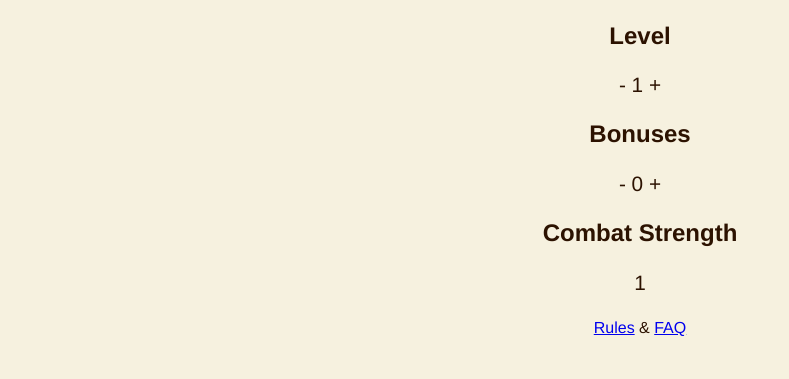
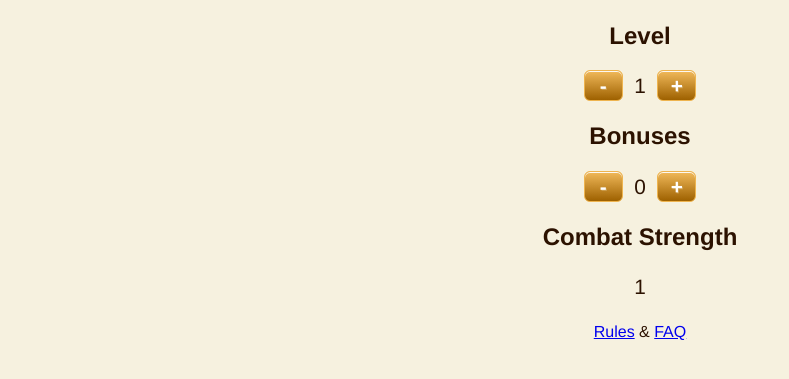
Before and after one commit to phette23/Level-Counter, a plain HTML site: page inlined-everything.html in a window 1280 px wide. Shown: the part 69-448 px from the top of the page, without its empty margins (0-789 px from the left). Drawn offline with nearby package versions, Linux system fonts and the light colour scheme.

Commit message:
push CSS & HTML changes to inlined file

```diff
--- a/inlined-everything.html
+++ b/inlined-everything.html
@@ -38,7 +38,7 @@
   <script src="js/libs/modernizr-2.5.2.min.js"></script>
 
   <style>
-  /*
+ /*
  * HTML5 Boilerplate
  *
  * What follows is the result of much research on cross-browser styling.
@@ -84,15 +84,6 @@ body { margin: 0;
   font-size: 1em;
   line-height: 1.4;
   }
-
-/*
- * Remove text-shadow in selection highlight: h5bp.com/i
- * These selection declarations have to be separate
- * Also: hot pink! (or customize the background color to match your design)
- */
-
-::-moz-selection { background: #fe57a1; color: #fff; text-shadow: none; }
-::selection { background: #fe57a1; color: #fff; text-shadow: none; }
 
 /* =============================================================================
    Links
@@ -267,6 +258,37 @@ footer {
   margin: 20px;
 }
 
+/* buttons */
+
+.pm-button {
+  width: 37px;
+    -moz-box-shadow:inset 0px 1px 0px 0px #fcf8f2;
+    -webkit-box-shadow:inset 0px 1px 0px 0px #fcf8f2;
+  box-shadow:inset 0px 1px 0px 0px #fcf8f2;
+    background:-webkit-gradient( linear, left top, left bottom, color-stop(0.05, #edb556), color-stop(1, #9e6100) );
+    background:-moz-linear-gradient( center top, #edb556 5%, #9e6100 100% );
+    filter:progid:DXImageTransform.Microsoft.gradient(startColorstr='#edb556', endColorstr='#9e6100');
+  background-color:#edb556;
+    -moz-border-radius:6px;
+    -webkit-border-radius:6px;
+  border-radius:6px;
+  border:1px solid #eeb44f;
+  display:inline-block;
+  color:#ffffff; font-weight:bold; text-decoration:none;
+  text-shadow:1px 1px 0px #cc9f52;
+}
+
+.pm-button:hover, .pm-button:focus {
+    background:-webkit-gradient( linear, left top, left bottom, color-stop(0.05, #9e6100), color-stop(1, #edb556) );
+    background:-moz-linear-gradient( center top, #9e6100 5%, #edb556 100% );
+    filter:progid:DXImageTransform.Microsoft.gradient(startColorstr='#9e6100', endColorstr='#edb556');
+  background-color:#9e6100;
+}
+
+.pm-button:active {
+  position:relative; top:1px;
+}
+
 /* ==|== media queries ======================================================
    EXAMPLE Media Query for Responsive Design.
    This example overrides the primary ('mobile first') styles
@@ -343,15 +365,15 @@ footer {
     <h1 contenteditable title="Click me to edit!">Player Name</h1>
     <h2>Level</h2>
     <section>
-            <span onclick="changeValue('level',-1);">-</span>
-            <span id="level">1</span>
-            <span onclick="changeValue('level',1);">+</span>
+            <span class="pm-button" onclick="changeValue('level',-1);">-</span>&nbsp;
+            <span id="level">1</span>&nbsp;
+            <span class="pm-button" onclick="changeValue('level',1);">+</span>
     </section>
     <h2>Bonuses</h2>
     <section>
-            <span onclick="changeValue('bonuses',-1);">-</span>
-            <span id="bonuses">0</span>
-            <span onclick="changeValue('bonuses',1);">+</span>
+            <span class="pm-button" onclick="changeValue('bonuses',-1);">-</span>&nbsp;
+            <span id="bonuses">0</span>&nbsp;
+            <span class="pm-button" onclick="changeValue('bonuses',1);">+</span>
     </section>
     <h2>Combat Strength</h2>
     <section>
```
